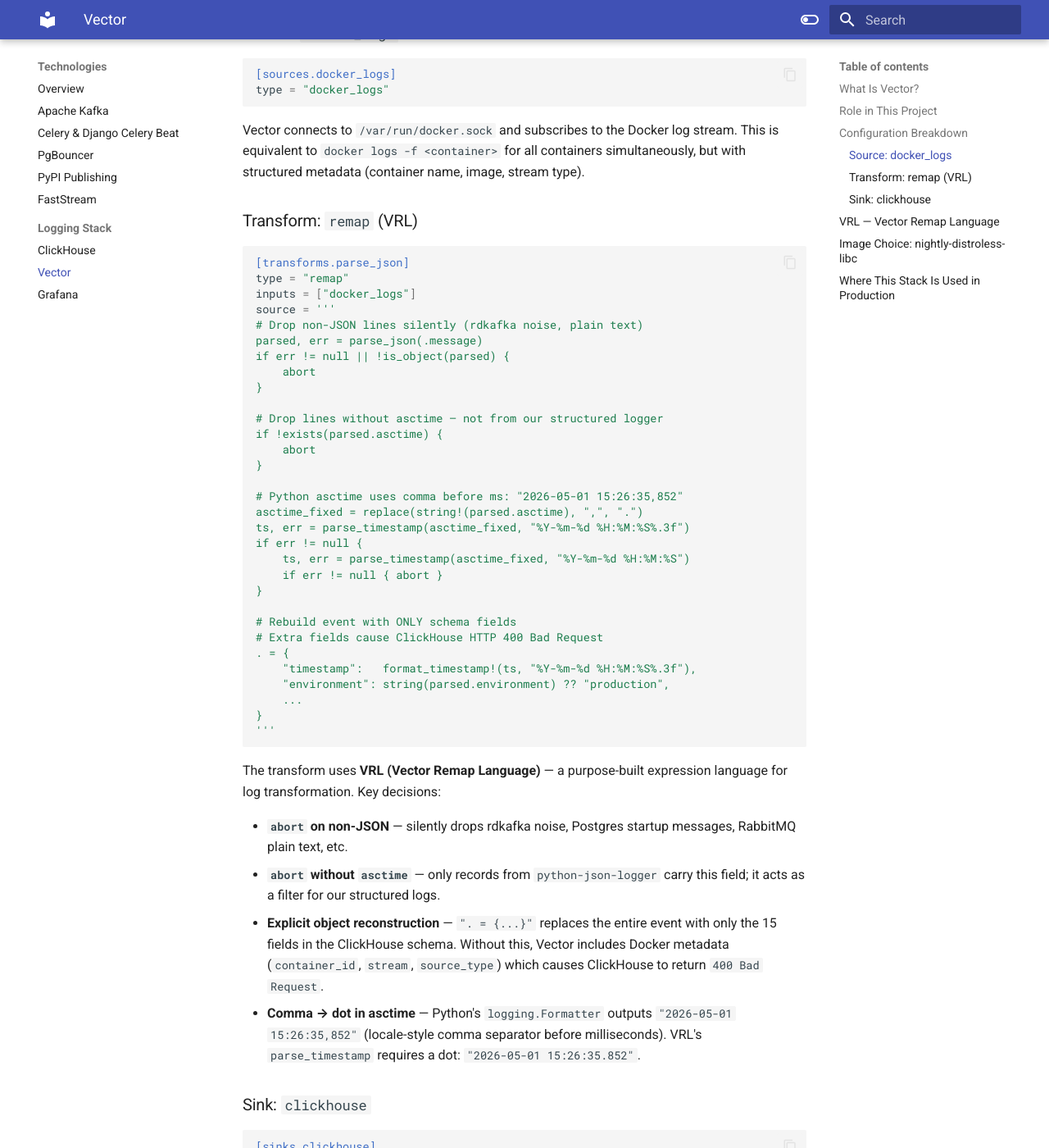
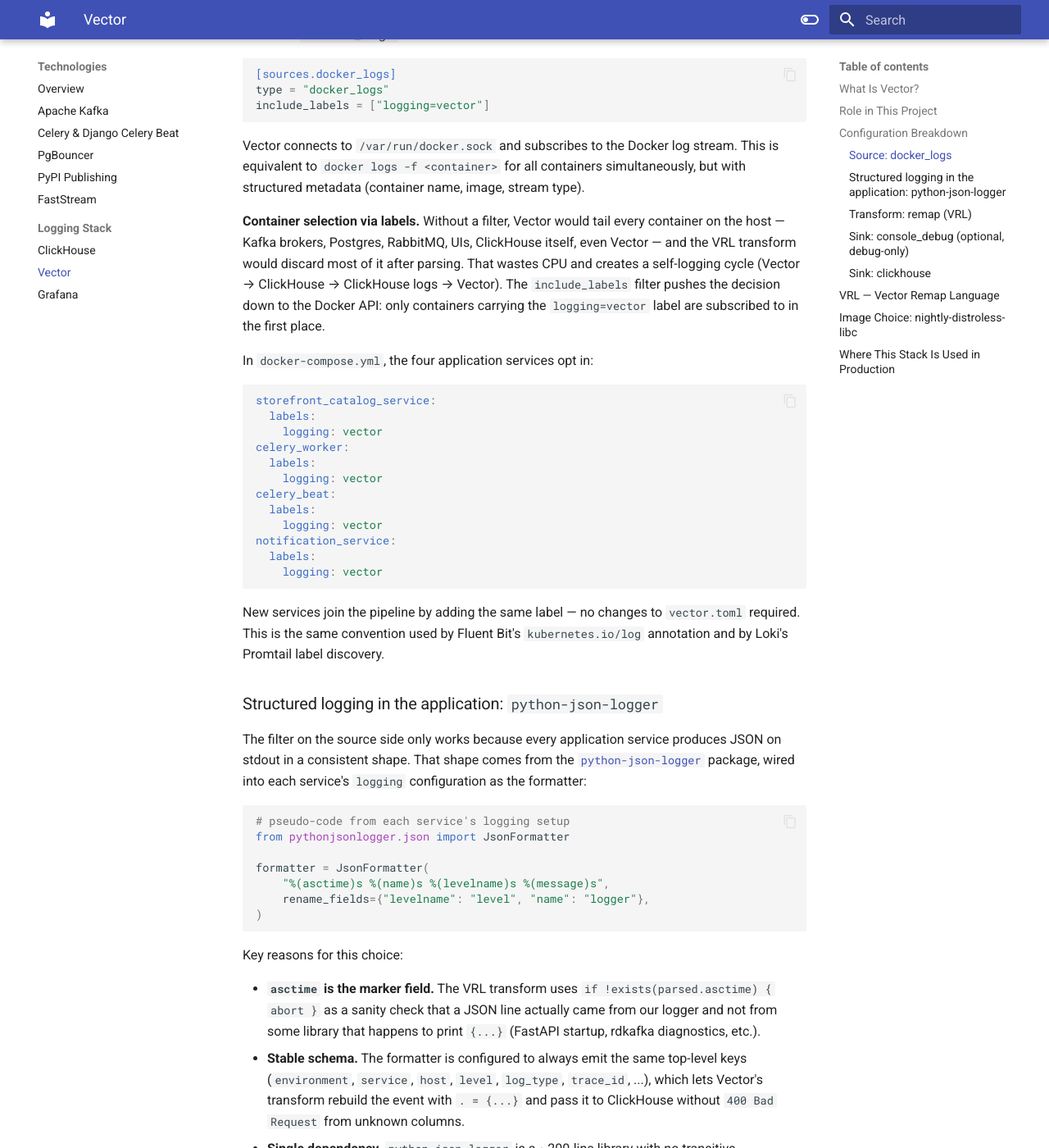
Before and after one commit to smartguy-coder/PrototypeHighlyLoadedDistributedService, an MkDocs documentation site: the page built from documentation/docs/technologies/vector.md, in a window 1280 px wide and 1400 px high, scrolled down 1439 px. Shown: the whole window at 82% size. Built offline with MkDocs 1.6.1 and Material for MkDocs 9.7.7, drawn with Linux system fonts in a browser that asks for light colours; some of the changed text lies outside the part shown.

Commit message:
ClickHouse as a logs storage

````diff
--- a/documentation/docs/technologies/vector.md
+++ b/documentation/docs/technologies/vector.md
@@ -57,9 +57,51 @@
 ```toml
 [sources.docker_logs]
 type = "docker_logs"
+include_labels = ["logging=vector"]
 ```
 
 Vector connects to `/var/run/docker.sock` and subscribes to the Docker log stream. This is equivalent to `docker logs -f <container>` for all containers simultaneously, but with structured metadata (container name, image, stream type).
+
+**Container selection via labels.** Without a filter, Vector would tail every container on the host — Kafka brokers, Postgres, RabbitMQ, UIs, ClickHouse itself, even Vector — and the VRL transform would discard most of it after parsing. That wastes CPU and creates a self-logging cycle (Vector → ClickHouse → ClickHouse logs → Vector). The `include_labels` filter pushes the decision down to the Docker API: only containers carrying the `logging=vector` label are subscribed to in the first place.
+
+In `docker-compose.yml`, the four application services opt in:
+
+```yaml
+storefront_catalog_service:
+  labels:
+    logging: vector
+celery_worker:
+  labels:
+    logging: vector
+celery_beat:
+  labels:
+    logging: vector
+notification_service:
+  labels:
+    logging: vector
+```
+
+New services join the pipeline by adding the same label — no changes to `vector.toml` required. This is the same convention used by Fluent Bit's `kubernetes.io/log` annotation and by Loki's Promtail label discovery.
+
+### Structured logging in the application: `python-json-logger`
+
+The filter on the source side only works because every application service produces JSON on stdout in a consistent shape. That shape comes from the [`python-json-logger`](https://pypi.org/project/python-json-logger/) package, wired into each service's `logging` configuration as the formatter:
+
+```python
+# pseudo-code from each service's logging setup
+from pythonjsonlogger.json import JsonFormatter
+
+formatter = JsonFormatter(
+    "%(asctime)s %(name)s %(levelname)s %(message)s",
+    rename_fields={"levelname": "level", "name": "logger"},
+)
+```
+
+Key reasons for this choice:
+
+- **`asctime` is the marker field.** The VRL transform uses `if !exists(parsed.asctime) { abort }` as a sanity check that a JSON line actually came from our logger and not from some library that happens to print `{...}` (FastAPI startup, rdkafka diagnostics, etc.).
+- **Stable schema.** The formatter is configured to always emit the same top-level keys (`environment`, `service`, `host`, `level`, `log_type`, `trace_id`, ...), which lets Vector's transform rebuild the event with `. = {...}` and pass it to ClickHouse without `400 Bad Request` from unknown columns.
+- **Single dependency.** `python-json-logger` is a ~200-line library with no transitive dependencies. It is the de-facto standard for JSON logging in Python and is what Datadog, Sentry, and most observability vendors document for their Python SDKs.
 
 ### Transform: `remap` (VRL)
 
@@ -103,6 +145,23 @@
 - **`abort` without `asctime`** — only records from `python-json-logger` carry this field; it acts as a filter for our structured logs.
 - **Explicit object reconstruction** — `". = {...}"` replaces the entire event with only the 15 fields in the ClickHouse schema. Without this, Vector includes Docker metadata (`container_id`, `stream`, `source_type`) which causes ClickHouse to return `400 Bad Request`.
 - **Comma → dot in asctime** — Python's `logging.Formatter` outputs `"2026-05-01 15:26:35,852"` (locale-style comma separator before milliseconds). VRL's `parse_timestamp` requires a dot: `"2026-05-01 15:26:35.852"`.
+
+### Sink: `console_debug` (optional, debug-only)
+
+```toml
+[sinks.console_debug]
+type = "console"
+inputs = ["parse_json"]
+encoding.codec = "json"
+```
+
+A second sink that prints every transformed event to Vector's own stdout, visible via `docker logs vector`. Its purpose is purely diagnostic: when iterating on the VRL transform or the ClickHouse schema, it lets you see the **exact JSON payload** that would be sent to ClickHouse before the HTTP request happens. The ClickHouse sink doesn't echo failed payloads in its error messages — a `400 Bad Request` on an unknown field tells you the column name but not the row — so without `console_debug` you'd be reverse-engineering the transform from error logs.
+
+The sink reads from the same `parse_json` transform as the ClickHouse sink, so what you see in `docker logs vector` is byte-for-byte what ClickHouse receives.
+
+**Why it doesn't cause a feedback loop.** A naive concern: Vector writes to its own stdout, Docker captures stdout, Vector reads Docker logs — isn't that an infinite cycle? It would be, except `include_labels = ["logging=vector"]` on the source filters out the `vector` container itself (which has no such label). The debug output stays in `docker logs vector` and never re-enters the pipeline.
+
+**When to remove it.** Once the pipeline is stable and you're confident in the schema, comment out or delete this sink. It adds a small amount of CPU overhead (every event is JSON-encoded twice — once for ClickHouse, once for stdout) and clutters `docker logs vector` with operational events that you'd otherwise query directly from ClickHouse.
 
 ### Sink: `clickhouse`
 
````
Also changed, not shown: docker-compose.yml (+9 -1 lines), vector.toml (+23 -1 lines).
